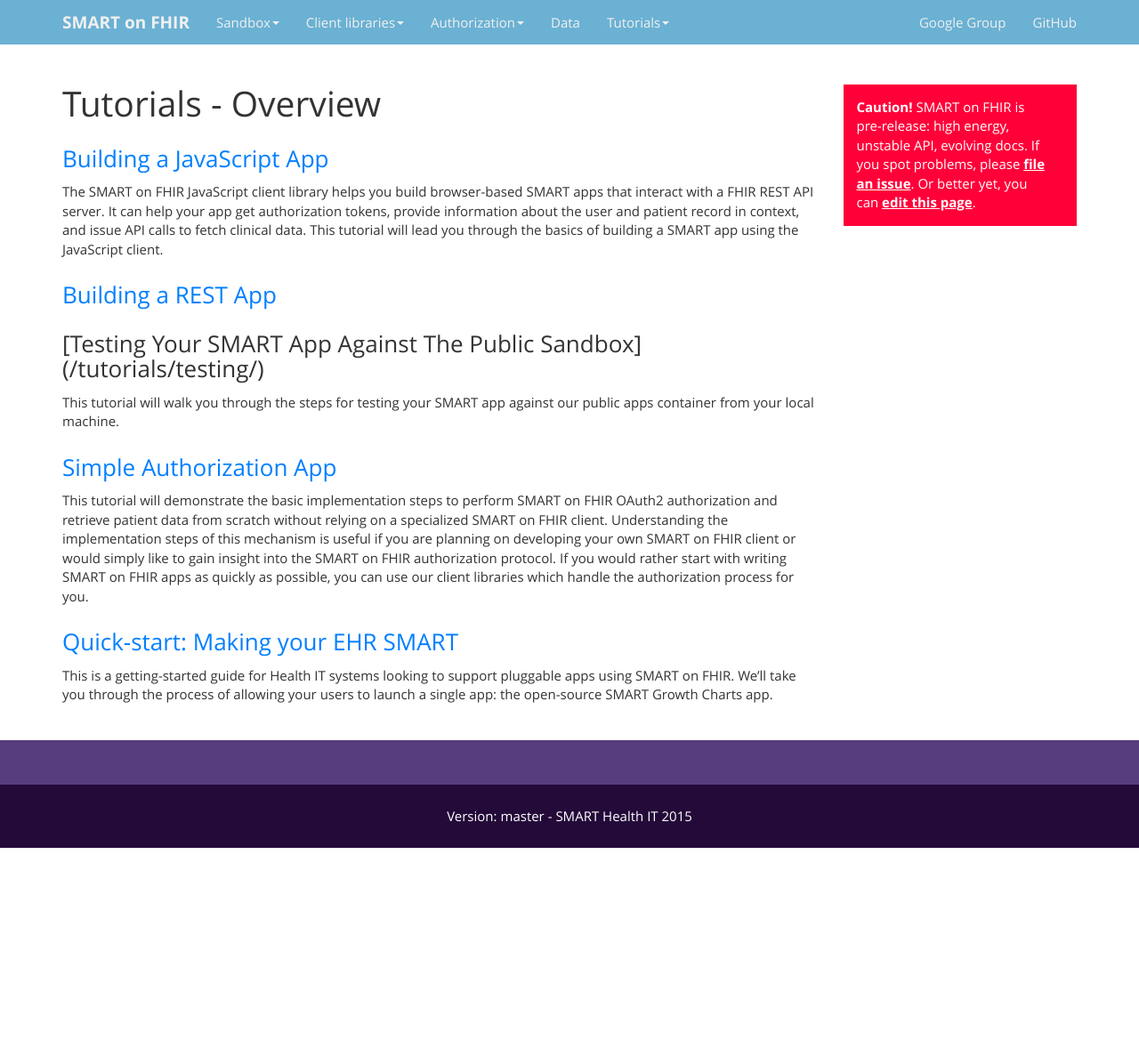
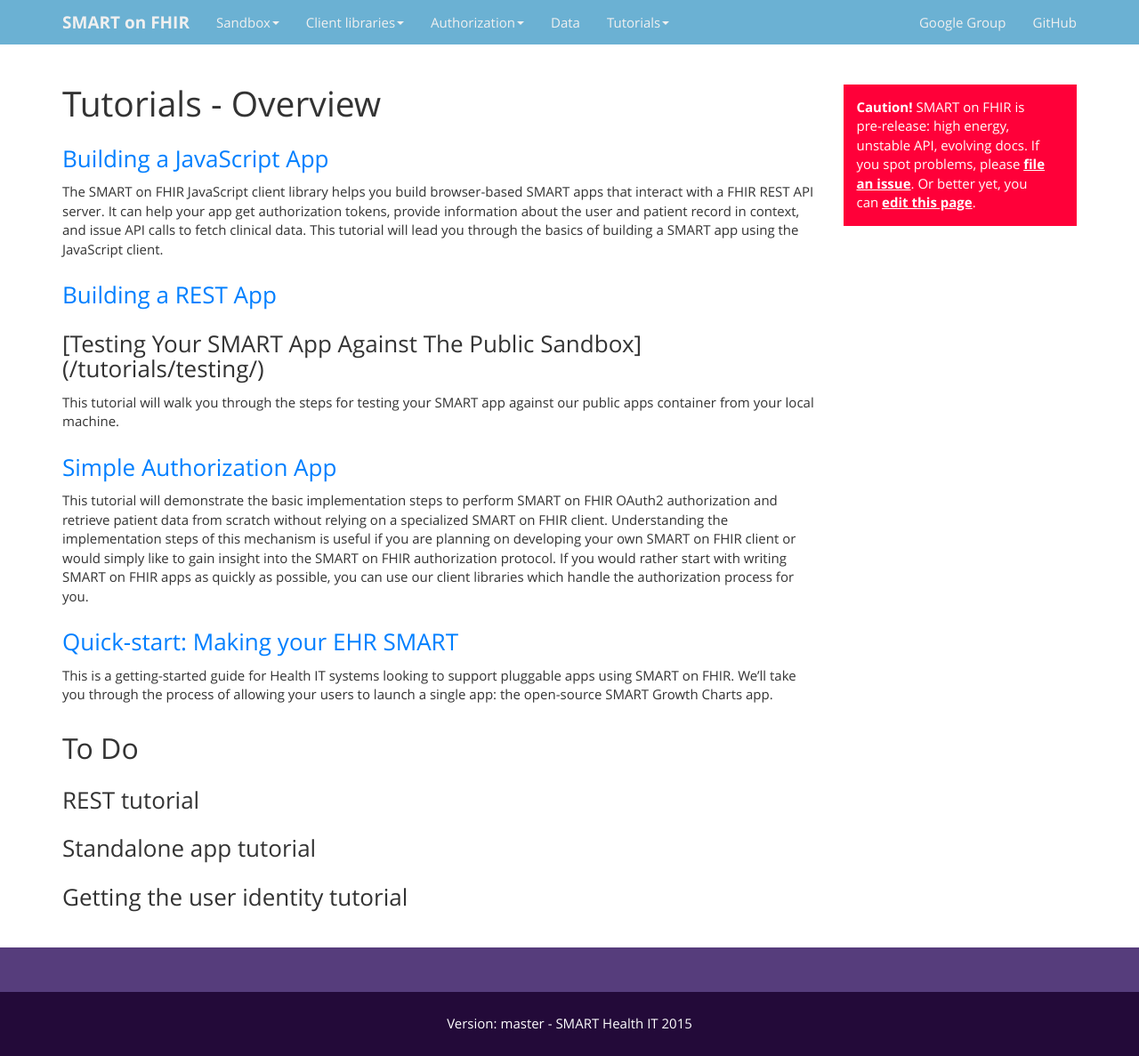
Before and after one commit to smart-on-fhir/smart-on-fhir.github.io, a Jekyll site: the page built from tutorials/index.md, in a window 1280 px wide. Shown: the whole page at 89% size. Built offline with Jekyll 4.4.1, drawn with Linux system fonts in a browser that asks for light colours; Markdown is read by kramdown in place of the engine named in the settings; before the commit the page ends 953 px from its top, so only the background shows below that.

Commit message:
Update index.md

```diff
--- a/tutorials/index.md
+++ b/tutorials/index.md
@@ -27,3 +27,9 @@
 ### [Quick-start: Making your EHR SMART]({{site.baseurl}}tutorials/server-quick-start/)
 
 This is a getting-started guide for Health IT systems looking to support pluggable apps using SMART on FHIR. We'll take you through the process of allowing your users to launch a single app: the open-source SMART Growth Charts app.
+
+## To Do
+
+### REST tutorial
+### Standalone app tutorial
+### Getting the user identity tutorial
```
